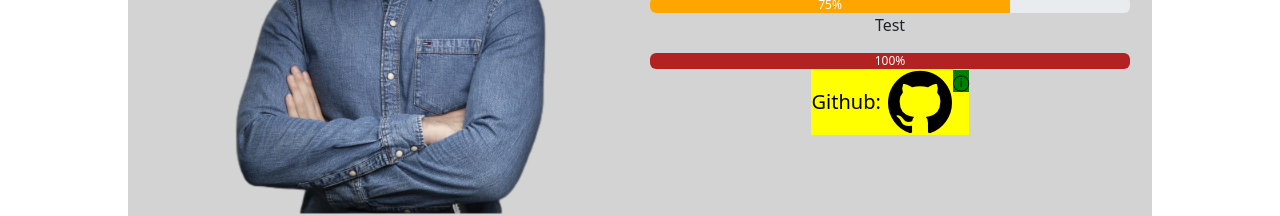
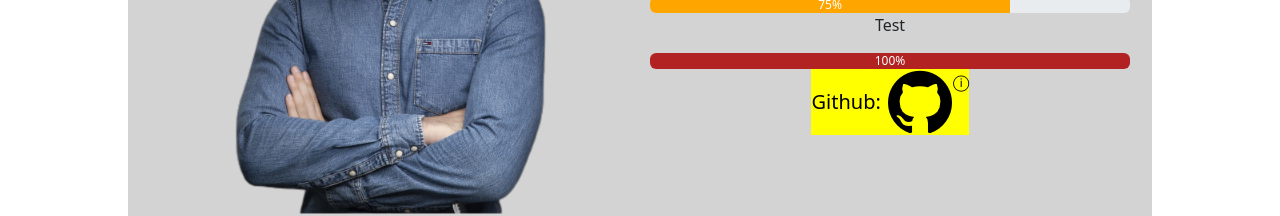
Before and after one commit to julianertle/Website, a React (Create React App) app: page / in a window 1280 px wide. Shown: the part 310-526 px from the top of the page. Built offline with nearby package versions, Linux system fonts and the light colour scheme.

Commit message:
small changes

```diff
--- a/src/components/Content.js
+++ b/src/components/Content.js
@@ -54,7 +54,7 @@ function Content() {
                                 </table>
                             </a>
                             <a class="custom-tooltip" href="https://www.flaticon.com/free-icons/cat" id="hyperlink" target="_blank" rel="noreferrer">
-                                <span class=" color-div">
+                                <span>
                                     ⓘ
                                 </span>
                                 <span class="tooltip-text">Cat icons created by Dave Gandy - Flaticon</span>
```
